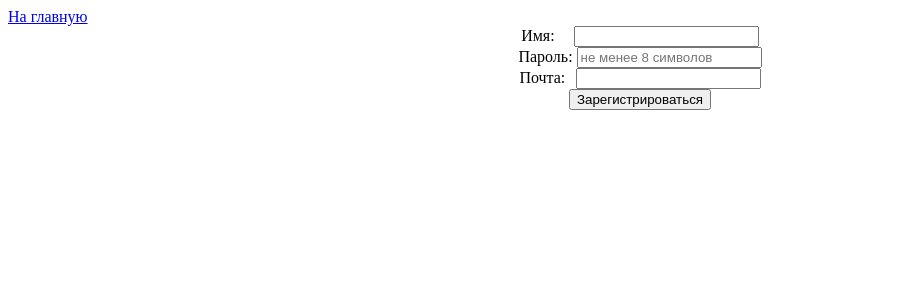
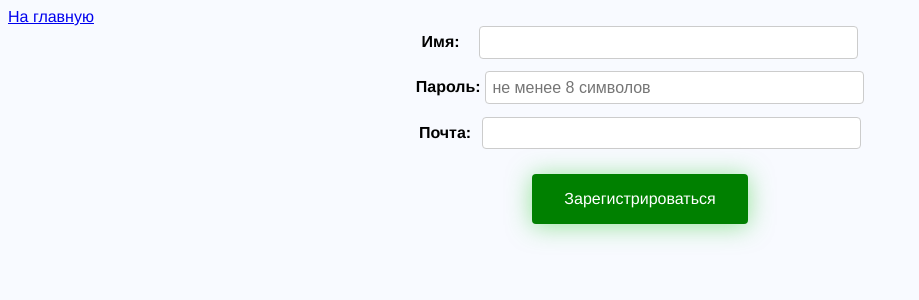
Before and after one commit to lucorus/SiteForDSBot, a Django app: page /register in a window 1280 px wide. Shown: the top 300 px of the page, without its empty margins (0-919 px from the left). Run offline with Django 4.2, Linux system fonts and the light colour scheme; some libraries are stand-ins or nearby versions.

Commit message:
changed frontend 2

```diff
--- /dev/null
+++ b/main/static/css/style_register.css
@@ -0,0 +1,115 @@
+.input-field {
+  width: 30%;
+  padding: 0.5%;
+  font-size: 16px;
+  border: 1px solid #ccc;
+  border-radius: 4px;
+  box-sizing: border-box;
+  margin-bottom: 1%
+}
+
+.input-field:focus {
+  outline: none;
+  border-color: #007bff;
+  box-shadow: 0 0 5px #007bff;
+}
+
+
+.error {
+    color: OrangeRed;
+    font-size: 16px;
+    font-weight: bold;
+}
+
+label {
+    font-weight: bold;
+}
+
+
+body {
+  font-size: 16px;
+  font-family: "Helvetica", "Arial", sans-serif;
+  background-color: #f8faff;
+}
+
+.bubbly-button {
+  font-family: "Helvetica", "Arial", sans-serif;
+  display: inline-block;
+  font-size: 1em;
+  padding: 1em 2em;
+  margin-top: 1%;
+  -webkit-appearance: none;
+  appearance: none;
+  background-color: Green;
+  color: #fff;
+  border-radius: 4px;
+  border: none;
+  cursor: pointer;
+  position: relative;
+  transition: transform ease-in 0.1s, box-shadow ease-in 0.25s;
+  box-shadow: 0 2px 25px rgba(50, 205, 50, 0.5);
+}
+.bubbly-button:focus {
+  outline: 0;
+}
+.bubbly-button:before, .bubbly-button:after {
+  position: absolute;
+  content: "";
+  display: block;
+  width: 140%;
+  height: 100%;
+  left: -20%;
+  z-index: -1000;
+  transition: all ease-in-out 0.5s;
+  background-repeat: no-repeat;
+}
+.bubbly-button:before {
+  display: none;
+  top: -75%;
+  background-image: radial-gradient(circle, #00FF00 20%, transparent 20%), radial-gradient(circle, transparent 20%, #00FF00 20%, transparent 30%), radial-gradient(circle, #00FF00 20%, transparent 20%), radial-gradient(circle, #00FF00 20%, transparent 20%), radial-gradient(circle, transparent 10%, #00FF00 15%, transparent 20%), radial-gradient(circle, #00FF00 20%, transparent 20%), radial-gradient(circle, #00FF00 20%, transparent 20%), radial-gradient(circle, #00FF00 20%, transparent 20%), radial-gradient(circle, #00FF00 20%, transparent 20%);
+  background-size: 10% 10%, 20% 20%, 15% 15%, 20% 20%, 18% 18%, 10% 10%, 15% 15%, 10% 10%, 18% 18%;
+}
+.bubbly-button:after {
+  display: none;
+  bottom: -75%;
+  background-image: radial-gradient(circle, #00FF00 20%, transparent 20%), radial-gradient(circle, #00FF00 20%, transparent 20%), radial-gradient(circle, transparent 10%, #00FF00 15%, transparent 20%), radial-gradient(circle, #00FF00 20%, transparent 20%), radial-gradient(circle, #00FF00 20%, transparent 20%), radial-gradient(circle, #00FF00 20%, transparent 20%), radial-gradient(circle, #00FF00 20%, transparent 20%);
+  background-size: 15% 15%, 20% 20%, 18% 18%, 20% 20%, 15% 15%, 10% 10%, 20% 20%;
+}
+.bubbly-button:active {
+  transform: scale(0.9);
+  background-color: #006400;
+  box-shadow: 0 2px 25px rgba(50, 205, 50, 0.2);
+}
+.bubbly-button.animate:before {
+  display: block;
+  animation: topBubbles ease-in-out 0.75s forwards;
+}
+.bubbly-button.animate:after {
+  display: block;
+  animation: bottomBubbles ease-in-out 0.75s forwards;
+}
+
+@keyframes topBubbles {
+  0% {
+    background-position: 5% 90%, 10% 90%, 10% 90%, 15% 90%, 25% 90%, 25% 90%, 40% 90%, 55% 90%, 70% 90%;
+  }
+  50% {
+    background-position: 0% 80%, 0% 20%, 10% 40%, 20% 0%, 30% 30%, 22% 50%, 50% 50%, 65% 20%, 90% 30%;
+  }
+  100% {
+    background-position: 0% 70%, 0% 10%, 10% 30%, 20% -10%, 30% 20%, 22% 40%, 50% 40%, 65% 10%, 90% 20%;
+    background-size: 0% 0%, 0% 0%, 0% 0%, 0% 0%, 0% 0%, 0% 0%;
+  }
+}
+@keyframes bottomBubbles {
+  0% {
+    background-position: 10% -10%, 30% 10%, 55% -10%, 70% -10%, 85% -10%, 70% -10%, 70% 0%;
+  }
+  50% {
+    background-position: 0% 80%, 20% 80%, 45% 60%, 60% 100%, 75% 70%, 95% 60%, 105% 0%;
+  }
+  100% {
+    background-position: 0% 90%, 20% 90%, 45% 70%, 60% 110%, 75% 80%, 95% 70%, 110% 10%;
+    background-size: 0% 0%, 0% 0%, 0% 0%, 0% 0%, 0% 0%, 0% 0%;
+  }
+}
--- a/main/urls.py
+++ b/main/urls.py
@@ -8,6 +8,7 @@ urlpatterns = [
     path('login', views.UserLoginView.as_view(), name='login'),
     path('logout', views.user_logout, name='logout'),
     path('profile', views.ProfileView.as_view(), name='profile'),
+    path('profile/<slug:slug>', views.ProfileView.as_view(), name='profile'),
     path('authorize_user', views.AuthorizUser.as_view(), name='authorize_user'),
     path('server_info/<int:server_id>', views.ServerInfoView.as_view(), name='server_info'),
     path('AnAuthorize/<slug:slug>', views.AnAuthoriz.as_view(), name='anauthoriz'),
--- a/main/views.py
+++ b/main/views.py
@@ -1,17 +1,16 @@
-from django.views.generic import ListView, DetailView, TemplateView, FormView
+from django.views.generic import ListView, DetailView, FormView
 from django.contrib.auth.mixins import LoginRequiredMixin
 from django.contrib.auth.decorators import login_required
-from django.shortcuts import render, redirect
 from django.contrib.auth import login, logout
 from rest_framework.response import Response
 from SiteForDSBot.settings import BASE_DIR
 from rest_framework.views import APIView
 from django.utils.text import slugify
+from django.shortcuts import redirect
 from django.http import JsonResponse
 from django.shortcuts import render
 from django.views import View
 import shortuuid as shortuuid
-from . import discord_api
 from . import models
 from . import forms
 import psycopg2
@@ -57,7 +56,7 @@ class MainView(ListView, FormView):
             connection = connect_db()
             cursor = connection.cursor()
 
-            cursor.execute("SELECT * FROM users ORDER BY points DESC")
+            cursor.execute("SELECT * FROM users ORDER BY points DESC LIMIT 100")
 
             users = cursor.fetchall()
         except:
@@ -68,20 +67,29 @@ class MainView(ListView, FormView):
         return users
 
 
+'''
+Проверка данных формы на валидность
+возвращает словарь с ошибками / пустой словарь
+'''
+def checking_form_data(username, password, email) -> dict:
+    errors = {}
+    if models.CustomUser.objects.filter(username__iexact=username).exists():
+        errors['username'] = 'Пользователь с таким именем уже существует!'
+    if len(password) < 8:
+        errors['password'] = 'Пароль должен состоять минимум из 8 символов'
+    if models.CustomUser.objects.filter(email__iexact=email).exists():
+        errors['email'] = 'Пользователь с такой почтой уже существует!'
+    return errors
+
+
 class RegistrationView(View):
     def post(self, request):
         username = str(request.POST.get('username'))
         password = str(request.POST.get('password'))
         email = str(request.POST.get('email'))
 
-        # Проверка данных формы
-        errors = {}
-        if models.CustomUser.objects.filter(username__iexact=username).exists():
-            errors['username'] = 'Пользователь с таким именем уже существует!'
-        if len(password) < 8:
-            errors['password'] = 'Пароль должен состоять минимум из 8 символов'
-        if models.CustomUser.objects.filter(email__iexact=email).exists():
-            errors['email'] = 'Пользователь с такой почтой уже существует!'
+        # проверяем форму на валидность
+        errors = checking_form_data(username, password, email)
 
         if errors:
             return JsonResponse({'status': 'error', 'errors': errors})
@@ -144,11 +152,15 @@ class ProfileView(LoginRequiredMixin, ListView):
     context_object_name = 'user'
 
     def get_queryset(self):
-        pk = self.request.GET.get('user_pk')
-        if pk:
-            user = models.CustomUser.users.get(pk=pk)
+        try:
+            slug = self.kwargs['slug']
+        except:
+            slug = None
+
+        if slug:
+            user = models.CustomUser.users.get(slug=slug)
         else:
-            user = models.CustomUser.users.get(pk=self.request.user.pk)
+            user = models.CustomUser.users.get(slug=self.request.user.slug)
         user_ds = None
 
         if user.is_authorized:
@@ -174,14 +186,14 @@ id пользователя, который написал боту и токе
 class AuthorizUser(APIView):
     def post(self, request):
         try:
-            access_token = request.POST.get('access_token')
+            access_token = request.headers['Access'] # получаем токен доступа
             env = environ.Env()
             environ.Env.read_env(env_file=os.path.join(BASE_DIR, '.env'))
             if access_token != env('access_token'):
-                return Response({'status': 'error', 'message': 'Incorrect  access token'})
+                return Response({'status': 'error', 'message': 'Incorrect access token'})
 
-            token = request.POST.get('token')  # токен пользователя на сайте
-            user = request.POST.get('user')  # id пользователя в дискорд
+            token = request.headers['Token']  # токен пользователя на сайте
+            user = request.headers['User']  # id пользователя в дискорд
             user_in_db = models.CustomUser.objects.get(token=token)
             if user_in_db.is_authorized:
                 '''
```
Also changed, not shown: main/static/js/profile_script.js (added, +16 -0 lines), main/static/js/register_script.js (added, +55 -0 lines), main/templates/main/profile.html (+15 -67 lines), main/templates/main/register.html (+1 -59 lines), main/templates/main/server.html (+59 -5 lines), main/templates/main/template.html (deleted, +0 -12 lines), main/templatetags/tags.py (added, +19 -0 lines), db.sqlite3, main/templatetags/__init__.py (added).
